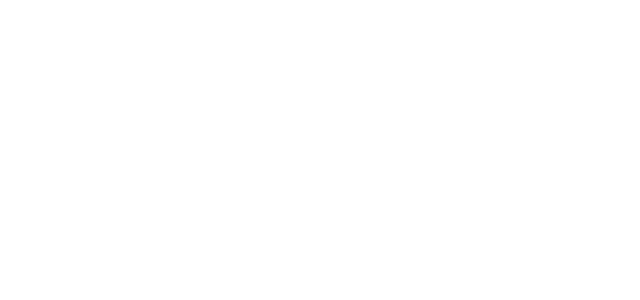
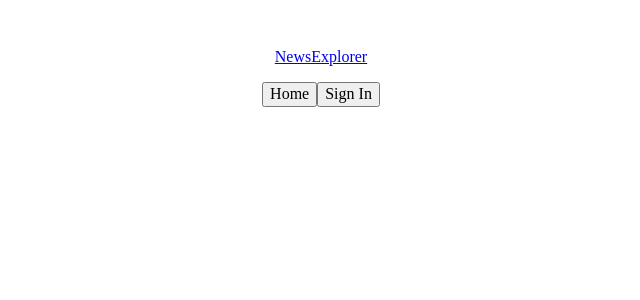
Before and after one commit to ttruedell/newsExplorer, a React (Vite) app: page / in a window 1280 px wide. Shown: the top 300 px of the page, without its empty margins (319-959 px from the left). Built offline with nearby package versions, Linux system fonts and the light colour scheme.

Commit message:
creating initial Header component structure

```diff
--- a/src/components/App/App.jsx
+++ b/src/components/App/App.jsx
@@ -3,10 +3,17 @@
 // import viteLogo from "/vite.svg";
 import "./App.css";
 
+import Header from "../Header/Header";
+
 function App() {
   const [count, setCount] = useState(0);
 
-  return <></>;
+  return (
+    <div className="page">
+      <div className="page__content"></div>
+      <Header></Header>
+    </div>
+  );
 }
 
 export default App;
--- a/src/components/Header/Header.jsx
+++ b/src/components/Header/Header.jsx
@@ -0,0 +1,18 @@
+import "./Header.css";
+import { Link } from "react-router-dom";
+
+function Header() {
+  return (
+    <header className="header">
+      <Link to="/">
+        <p className="header__logo">NewsExplorer</p>
+      </Link>
+      <Link to="/">
+        <button>Home</button>
+      </Link>
+      <button>Sign In</button>
+    </header>
+  );
+}
+
+export default Header;
```
